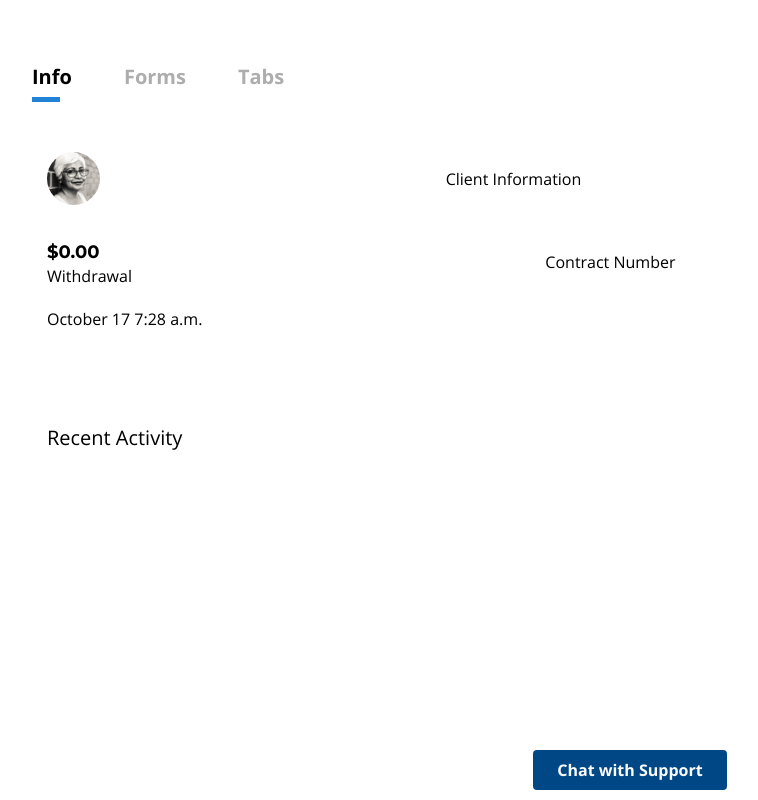
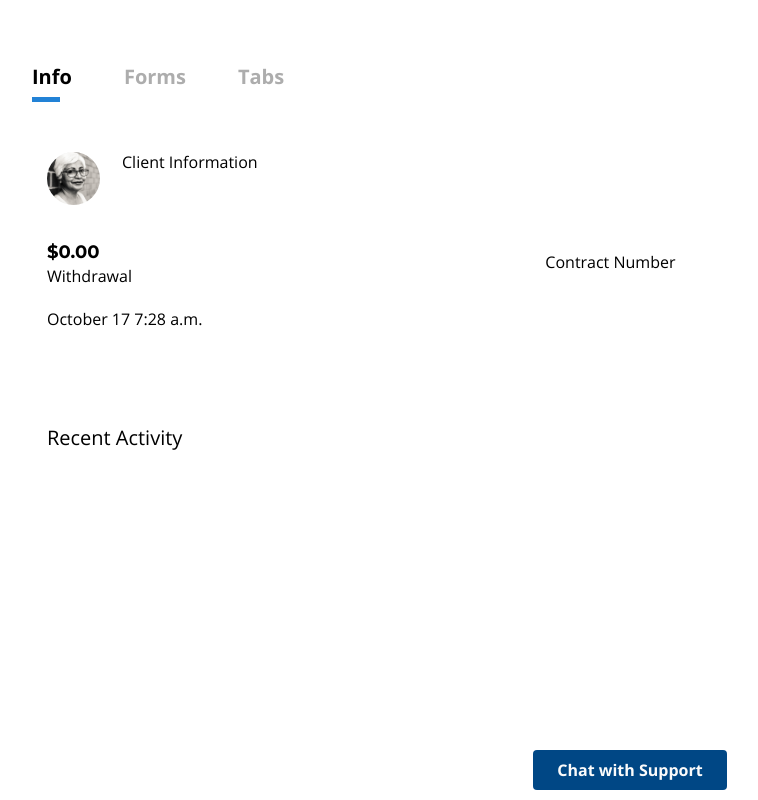
Before and after one commit to Dazzed/annuityprototype-fe, a Next.js app: page /contracts/components/rightNavContent in a window 1280 px wide. Shown: the whole page, without its empty margins (10-768 px from the left). Built offline with nearby package versions, Linux system fonts and the light colour scheme.

Commit message:
ui notification update

```diff
--- a/pages/contracts/components/rightNavContent.js
+++ b/pages/contracts/components/rightNavContent.js
@@ -63,12 +63,11 @@ export default function RightNavContent(props) {
             aria-labelledby="pills-info-tab"
           >
             <div className="row h-100">
-              <div className="col-lg-4 col-md-4 col-sm-2 col-12 align-self-center">
+              <div className="col-lg-12 col-md-12 col-sm-12 col-12 align-self-center">
+                <div className="notifcation-section">
                   <div className="userPicSection-info">
                     <img src="/imgs/profile-pic.png" alt="user picture" />
                   </div>
-              </div>
-              <div className="col-lg-8 col-md-8 col-sm-7 col-12 align-self-center">
                   <div className="client-information-section-info">
                     <h6>{contract.ownerName}</h6>
                     <p>Client Information</p>
@@ -76,6 +75,7 @@ export default function RightNavContent(props) {
                   <div className="msg-contentsection">
                     {/* <p>{notification.message}</p> */}
                     <p></p>
+                  </div>
                 </div>
               </div>
             </div>
--- a/styles/globals.css
+++ b/styles/globals.css
@@ -391,7 +391,10 @@ button:hover {
 .sidebar-right-zero {
   right: 0;
 }
-
+.notifcation-section {
+  display: flex;
+  flex-direction: row;
+}
 .btn-arrow-icon-2 .sidebar-right {
   transition: all 0.2s ease-in-out;
 }
@@ -1638,7 +1641,9 @@ li {
 .date-section-info p {
   margin-top: -10px;
 }
-
+.userPicSection-info {
+  width: 75px;
+}
 .userPicSection-info img {
   width: 53px;
   border-radius: 50%;
```
Lines whose indentation alone changed are shown as unchanged.
